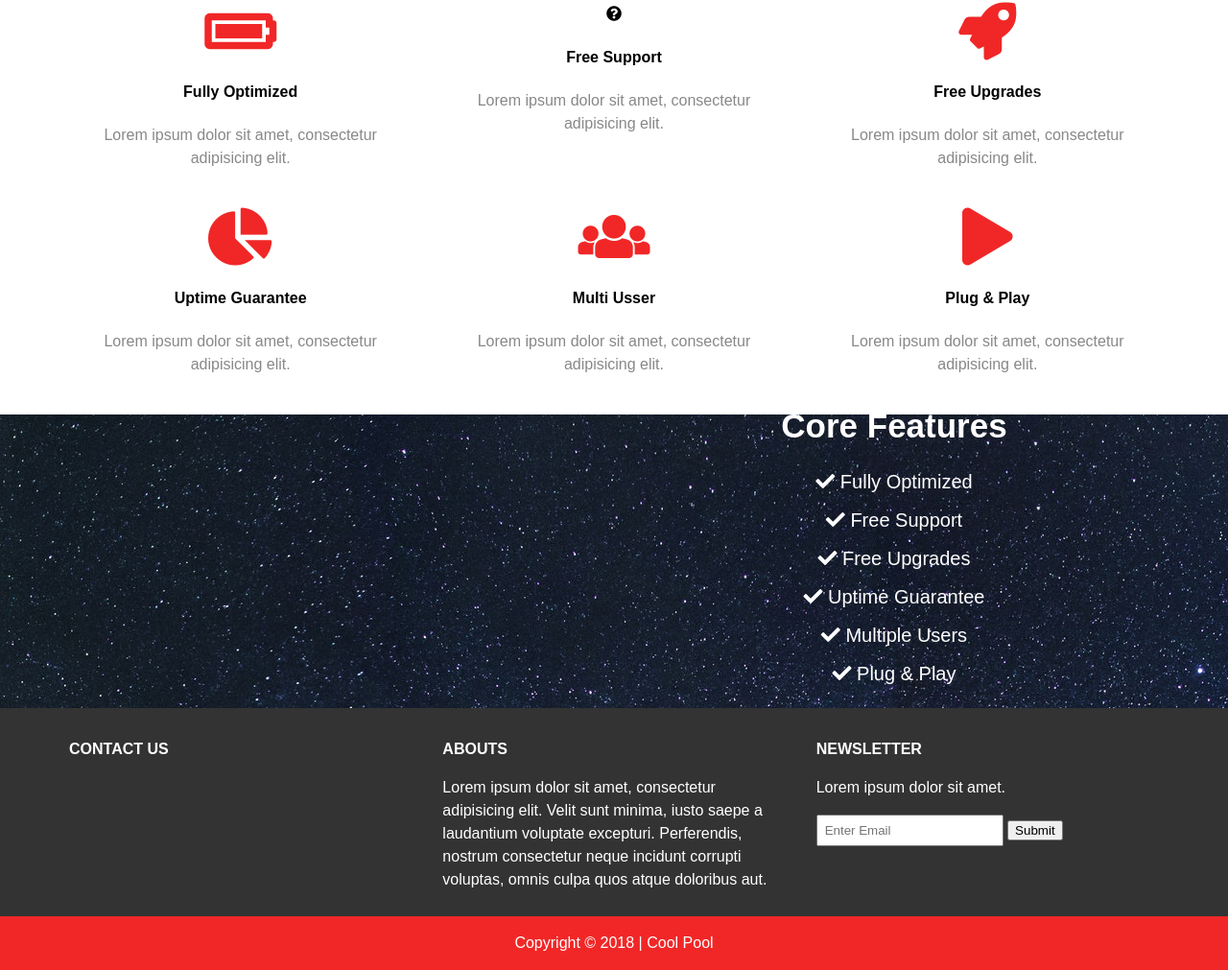
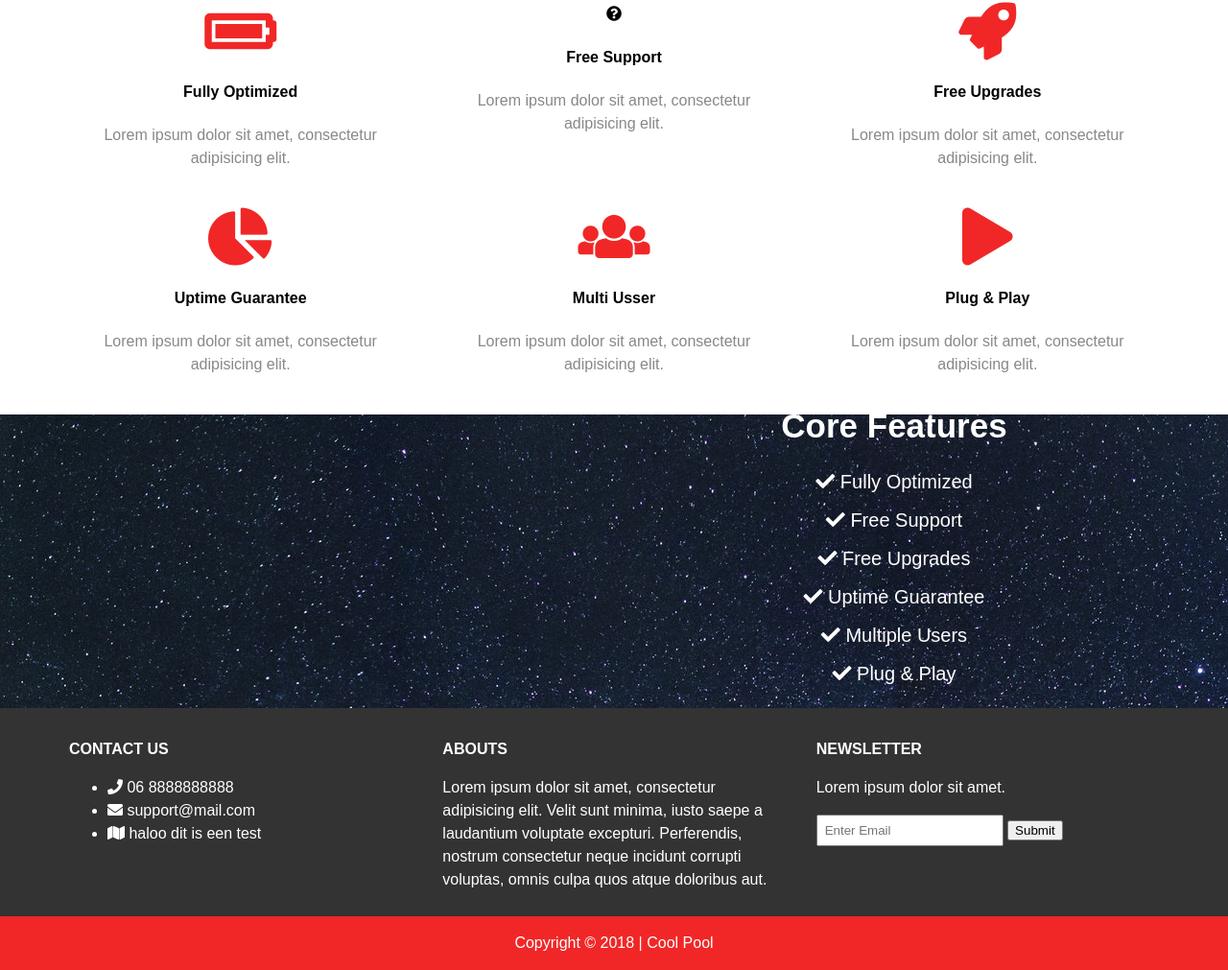
Before and after one commit to HooglandM/coolpool.github.io, a plain HTML site: page index.html in a window 1280 px wide. Shown: the part 794-1805 px from the top of the page at 96% size. Drawn offline with Linux system fonts and the light colour scheme.

Commit message:
update2 index

```diff
--- a/index.html
+++ b/index.html
@@ -119,9 +119,9 @@
                 <div class="col-xs-12 col-sm-4 col-md-4 col-lg-4">
                     <h4>Contact Us</h4>
                     <ul>
-<!--                         <li><i class="fa fa-phone"></i> (617) 555-5555</li>
+                        <li><i class="fa fa-phone"></i> 06 8888888888</li>
                         <li><i class="fa fa-envelope"></i> support@mail.com</li>
-                        <li><i class="fa fa-map"></i> haloo dit is een test</li> -->
+                        <li><i class="fa fa-map"></i> haloo dit is een test</li>
                     </ul>
                 </div>
                 <div class="col-xs-12 col-sm-4 col-md-4 col-lg-4">
```
